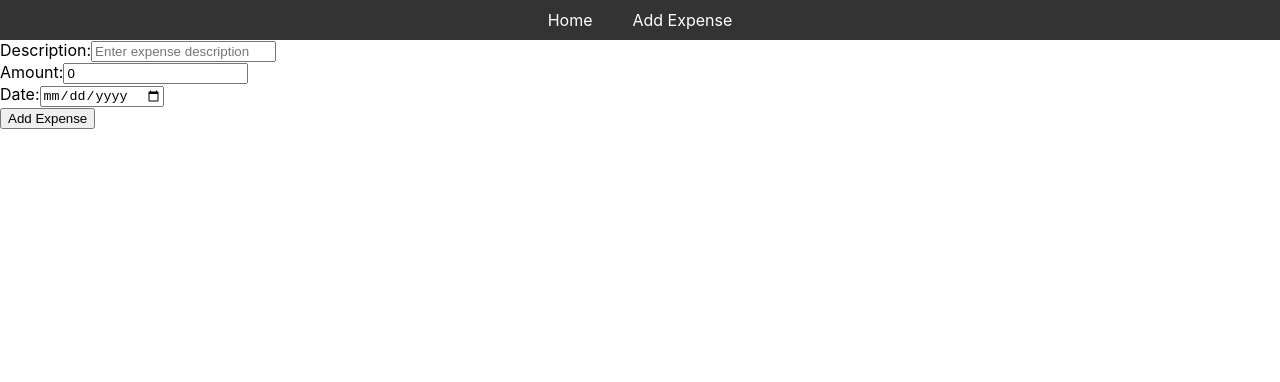
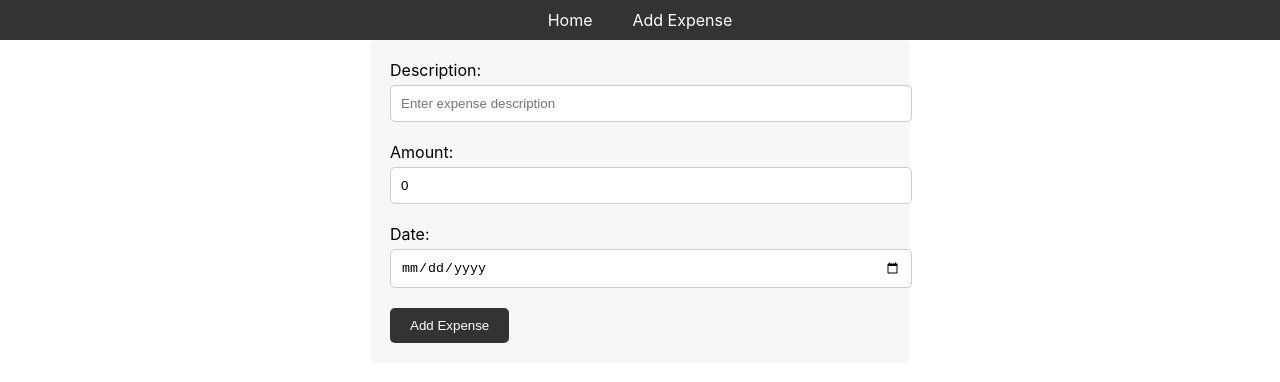
Before and after one commit to BahaMustafa/phase-2-my-budget-tracker, a React (Create React App) app: page /add in a window 1280 px wide. Shown: the top 382 px of the page. Built offline with nearby package versions, Linux system fonts and the light colour scheme.

Commit message:
AddExpenseForm.css

```diff
--- a/src/components/AddExpenseForm.css
+++ b/src/components/AddExpenseForm.css
@@ -0,0 +1,33 @@
+.add-expense-form {
+    max-width: 500px;
+    margin: auto;
+    background: #f7f7f7;
+    padding: 20px;
+    border-radius: 5px;
+  }
+
+  .add-expense-form label {
+    display: block;
+    margin-bottom: 5px;
+  }
+
+  .add-expense-form input {
+    width: 100%;
+    padding: 10px;
+    margin-bottom: 20px;
+    border-radius: 5px;
+    border: 1px solid #ccc;
+  }
+
+  .add-expense-form button {
+    padding: 10px 20px;
+    background-color: #333;
+    color: white;
+    border: none;
+    border-radius: 5px;
+    cursor: pointer;
+  }
+
+  .add-expense-form button:hover {
+    background-color: #555;
+  }
```
